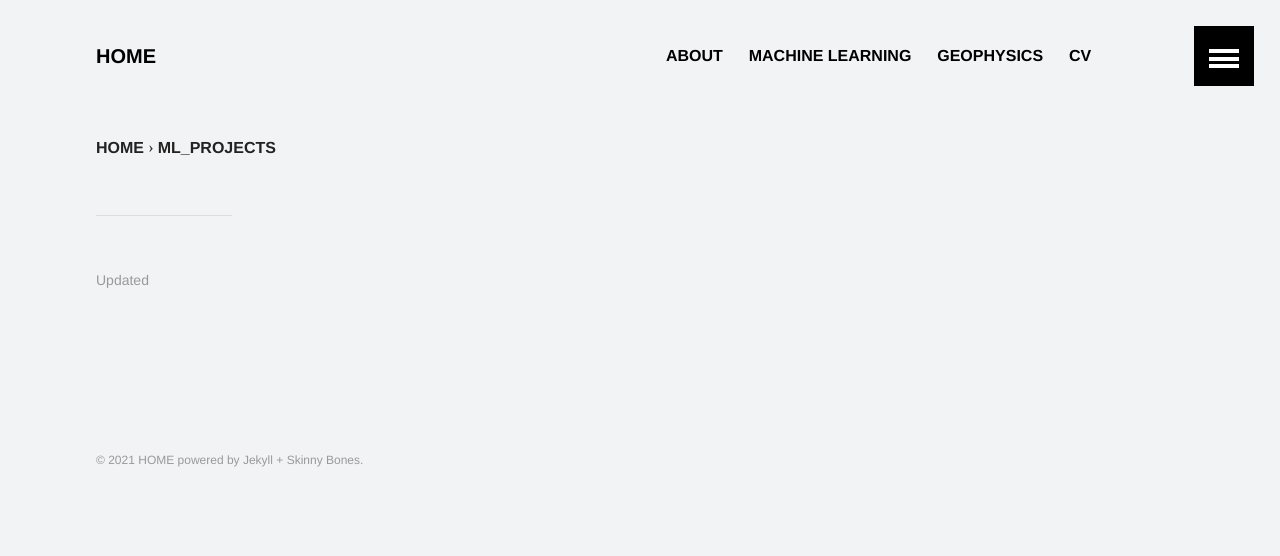
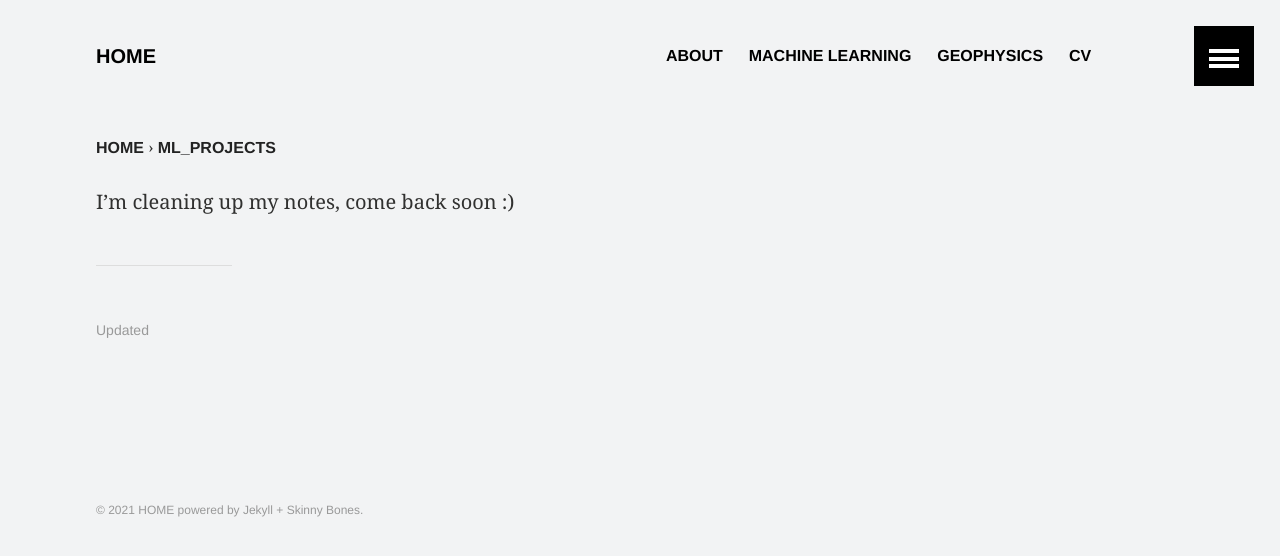
Before and after one commit to gbarnier/gbarnier.github.io, a Jekyll site: the page built from _posts/machine_learning/2021-03-14-cs234.md, in a window 1280 px wide. Shown: the top 556 px of the page. Built offline with Jekyll 4.4.1, drawn with Linux system fonts in a browser that asks for light colours.

Commit message:
Update 2021-03-14-cs234.md

```diff
--- a/_posts/machine_learning/2021-03-14-cs234.md
+++ b/_posts/machine_learning/2021-03-14-cs234.md
@@ -11,3 +11,5 @@ share: false
 image:
   teaser: rl-logo.png
 ---
+
+I'm cleaning up my notes, come back soon :)
```
